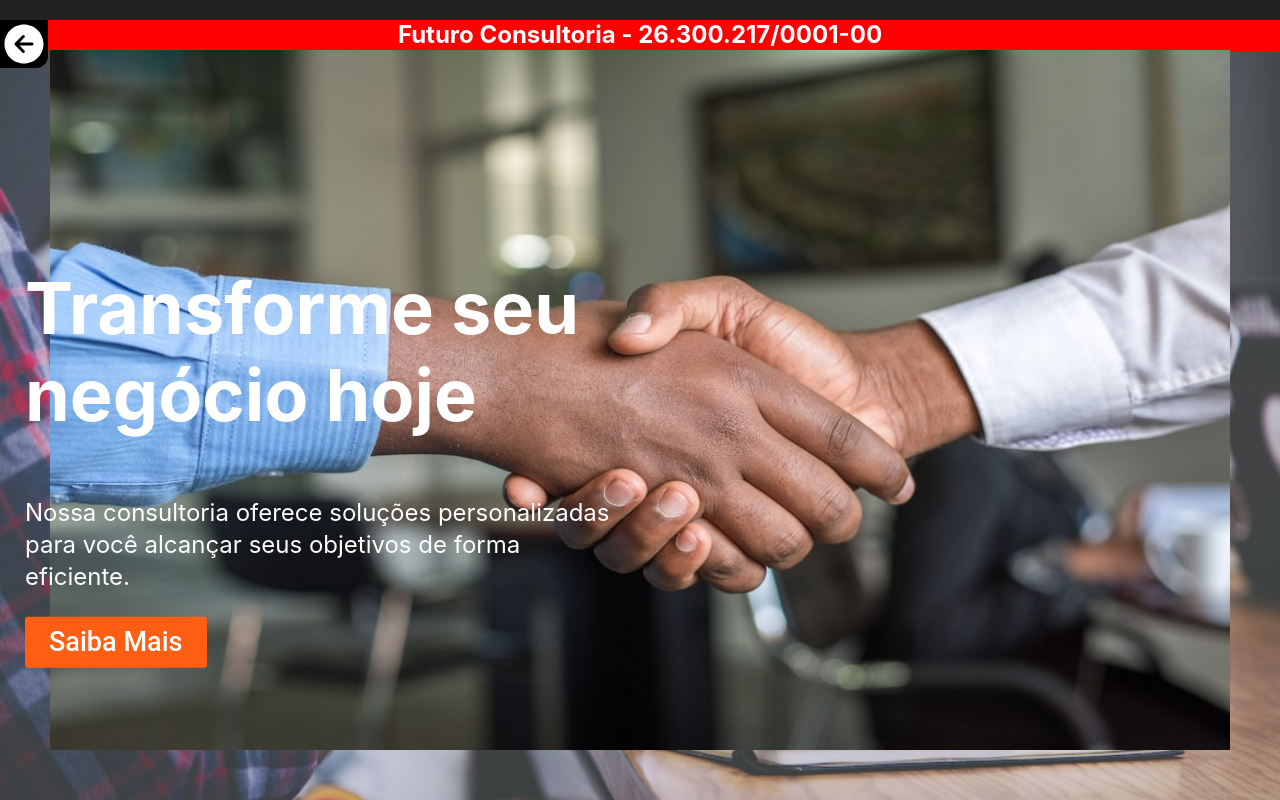
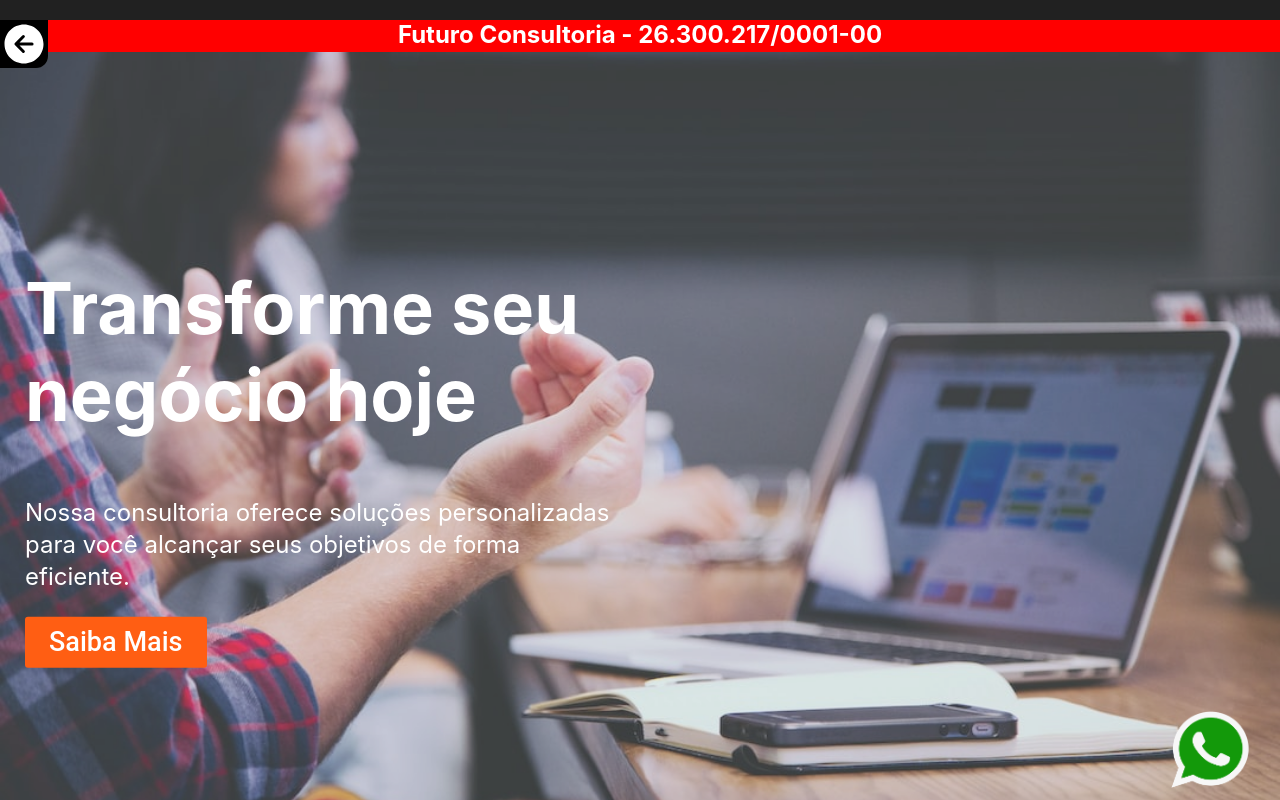
Before and after one commit to gleitons/gleitonNext, a Next.js app: page /servicos in a window 1280 px wide. Shown: the top 800 px of the page. Built offline with nearby package versions, Linux system fonts and the light colour scheme.

Commit message:
retira Imagem

```diff
--- a/components/consultoria-ti/HeadTi.jsx
+++ b/components/consultoria-ti/HeadTi.jsx
@@ -9,7 +9,7 @@ import HeadTopo from "./HeadTopo"
 import Sobrenos from "./Sobrenos"
 
 import Link from "next/link"
-import { IoLogIn } from "react-icons/io5"
+// import { IoLogIn } from "react-icons/io5"
 export default function HeadTi() {
 
     return (
@@ -21,14 +21,14 @@ export default function HeadTi() {
             </Link>
 
             <div className={styles.icoW}>
-                <Link href="https://api.whatsapp.com/send?phone=555180652808&text=Olá, gostaria de uma consulta com a empresa futuro Consultoria.">
+                <Link href="https://api.whatsapp.com/send?phone=5538999167841&text=Olá, gostaria de uma consulta com a empresa futuro Consultoria.">
                     <Image src={wp} alt="Consultoria TI" fill />
                 </Link>
             </div>
             <HeadTopo />
             <div className={styles.hdd}>
                 <BannerTopo />
-                <Sobrenos />
+
             </div>
 
             <div className={styles.hTopo} >
@@ -114,12 +114,12 @@ export default function HeadTi() {
                         <input type="text" name="" id="" placeholder="Fone" />
                         <p>Mensagem</p>
                         <textarea name="" id="" cols="30" rows="10"></textarea>
-                        <Link href="https://api.whatsapp.com/send?phone=555180652808&text=Olá, gostaria de uma consulta com a empresa futuro Consultoria." ><button type="submit">Enviar</button></Link>
+                        <Link href="https://api.whatsapp.com/send?phone=5538999167841&text=Olá, gostaria de uma consulta com a empresa futuro Consultoria." ><button type="submit">Enviar</button></Link>
 
                     </div>
                 </div>
             </div>
-
+            <Sobrenos />
             <div>
                 <p>TODOS OS DIREITO RESERVADOS - FUTURO CONSULTORIA - 26.300.217/0001-00</p>
             </div>
--- a/components/consultoria-ti/Sobrenos.jsx
+++ b/components/consultoria-ti/Sobrenos.jsx
@@ -7,9 +7,9 @@ export default function Sobrenos() {
     return (
         <>
             <div className={styles.informacaoSobre}>
-                <div>
+                {/* <div>
                     <Image src={Maos} fill alt='Sobre nós' />
-                </div>
+                </div> */}
                 <div>
                     <h3>Sobre nós</h3>
                     <p>A Futuro Consultoria é uma empresa de consultoria especializada sediada em Lagoa dos Patos, MG, Brasil. Com vasta experiência e conhecimento em consultoria, estamos comprometidos em fornecer soluções estratégicas e personalizadas para nossos clientes.</p>
--- a/pages/servicos.jsx
+++ b/pages/servicos.jsx
@@ -5,7 +5,7 @@ export default function Servicos() {
     return (
         <>
         <Head>
-        <title>Serviços de Consultoria TI</title>
+        <title>Serviços de Consultoria TI e Certificados</title>
         </Head>
 
         <HeadTi />
--- a/styles/HeaderCurriculo.module.css
+++ b/styles/HeaderCurriculo.module.css
@@ -288,5 +288,5 @@ background-size: 20px 20px;
   }
 }
 .fotoPerfilUm img {
-  width: 360px;
+  width: 358px;
 }
--- a/styles/servicos.module.css
+++ b/styles/servicos.module.css
@@ -124,9 +124,12 @@
   border-radius: 0px 0px 12px 0px;
 }
 .icoW {
-  width: 100%;
+ z-index: 9999;
+  width: 80px;
+  height: 80px;
   position: fixed;
-  bottom: 0;
+  bottom: 10px;
+  right: 30px;
   text-align: end;
   padding: 10px;
 }
@@ -134,8 +137,9 @@
   width: 80px;
   width: 80px;
   height: 80px;
-  right: 20px;
-  bottom: 0;
+  right: 10px;
+  position: fixed;
+  bottom: 10px;
   position: relative;
   animation: pulsando 1s infinite alternate-reverse linear;
 }
@@ -153,8 +157,8 @@
   height: 80px;
   border-radius: 50%;
   background-color: rgb(31, 126, 0);
-  bottom: 13px;
-  right: 29px;
+  bottom: 0px;
+  right: 0px;
   position: absolute;
   animation: gost 5s infinite linear;
 }
@@ -304,6 +308,3 @@
     display: none;
   }
 }
-.hdd {
-
-}
```
Also changed, not shown: components/HeaderCurriculo.jsx (+13 -15 lines).
